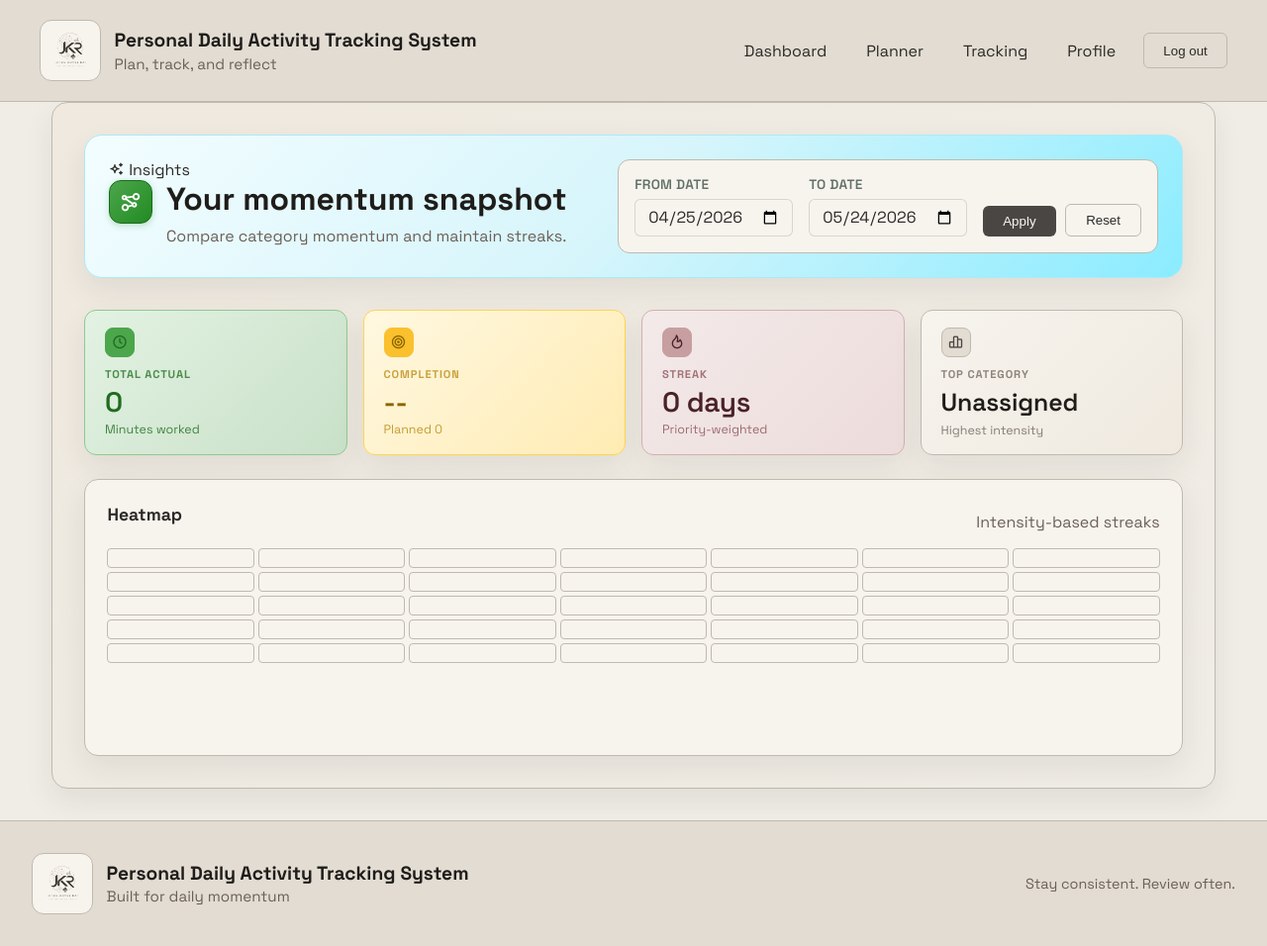
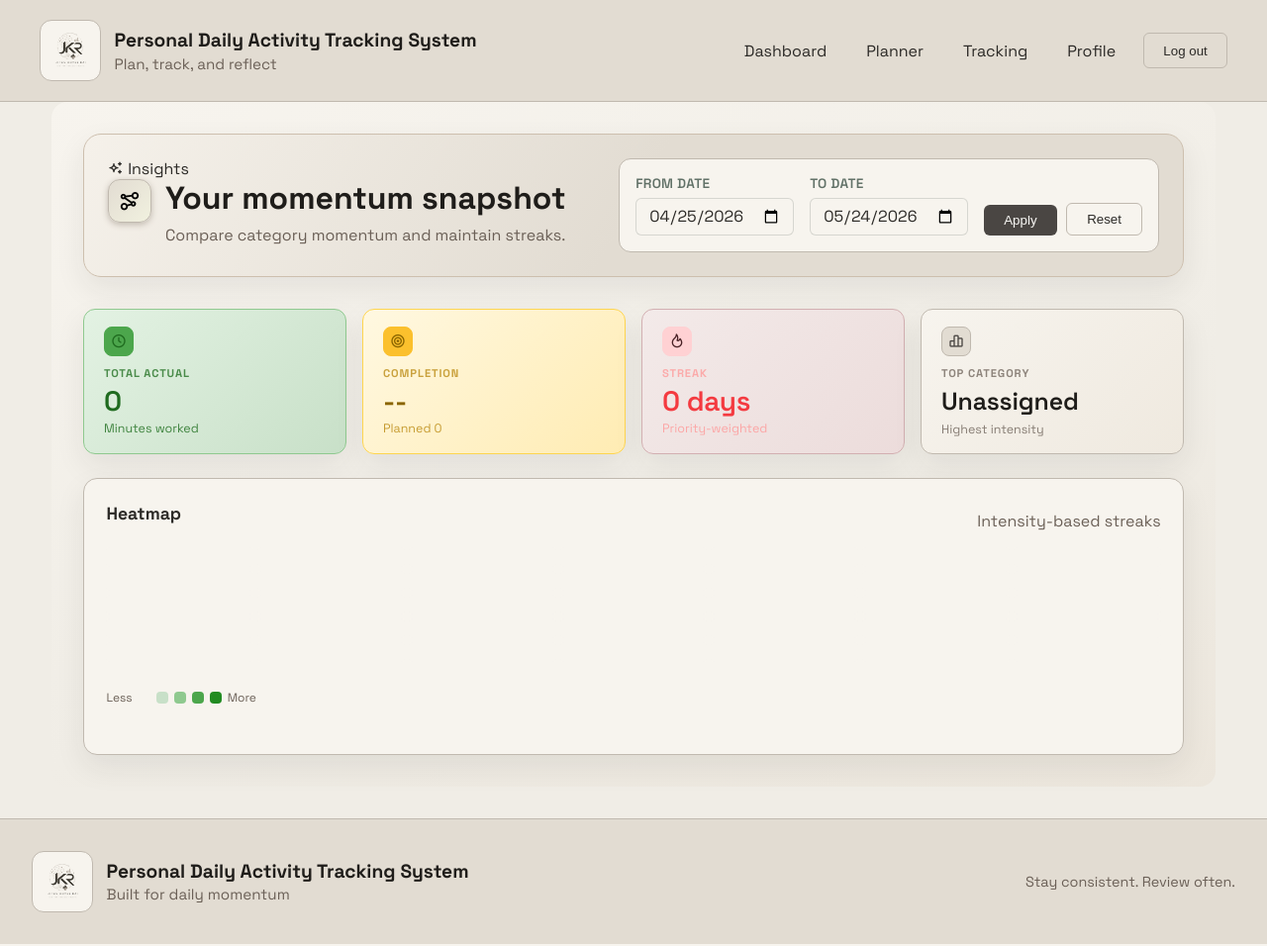
Before and after one commit to Jitenrai21/Personal_Daily_Activity_Tracking_System, a Django app: page /dashboard/ in a window 1280 px wide. Shown: the whole page at 99% size. Run offline with Django 5.2, Linux system fonts and the light colour scheme; the visitor is signed in with stand-in values (Sample User, id 1); data comes from the database, SQL or seed files in the repository; data that the repository does not hold is empty; some libraries are stand-ins or nearby versions.

Commit message:
Dashboard UI

```diff
--- a/templates/analytics/dashboard.html
+++ b/templates/analytics/dashboard.html
@@ -61,14 +61,21 @@
 
   <style>
     /* ─── Dashboard shell layout ─────────────────────────────── */
+    .dashboard-shell.page-shell {
+      border: none;
+      outline: none;
+      box-shadow: none;
+      background: linear-gradient(160deg, #f7f4ee 0%, #f0ede6 60%, #ece6dc 100%);
+      border-radius: 16px;
+    }
     .dashboard-header {
       display: flex;
       justify-content: space-between;
       align-items: flex-start;
       gap: 2rem;
       flex-wrap: wrap;
-      background: linear-gradient(135deg, #f3fdff 0%, #d6f5fb 50%, #8aecff 100%);
-      border-color: #aee9f5;
+      background: linear-gradient(120deg, #f5f1ea 0%, #e2dcd2 50%, #e2dcd2 100%);
+      border-color: #cdbfae;
     }
 
     .dashboard-filters {
@@ -142,7 +149,7 @@
       gap: 6px;
       background: #ffffff;
       border: 1px solid #8fc98f;
-      color: #1a6b1a;
+      color: #F1F1DF;
       font-size: 0.7rem;
       font-weight: 700;
       text-transform: uppercase;
@@ -154,7 +161,7 @@
 
     .dashboard-eyebrow-pill .ti {
       font-size: 0.8rem;
-      color: #228B22;
+      color: #F1F1DF;
     }
 
     .dashboard-title-row {
@@ -167,18 +174,18 @@
       width: 44px;
       height: 44px;
       border-radius: 12px;
-      background: linear-gradient(135deg, #4ca64c 0%, #228B22 100%);
-      border: 1px solid #1a6b1a;
+      background: linear-gradient(135deg, #e2dcd2 0%, #F1F1DF 100%);
+      border: 1px solid #c0b9af;
       display: flex;
       align-items: center;
       justify-content: center;
       flex-shrink: 0;
-      box-shadow: 0 2px 6px rgba(34, 139, 34, 0.25);
+      box-shadow: 0 2px 6px #c0b9af;
     }
 
     .dashboard-title-icon .ti {
       font-size: 22px;
-      color: #ffffff;
+      color: #000000;
     }
 
     /* ─── KPI cards ──────────────────────────────────────────── */
@@ -240,10 +247,10 @@
       background: linear-gradient(135deg, #f3eae9 0%, #ecdcdb 100%);
       border-color: #d2afb1;
     }
-    .kpi-card--purple .kpi-label { color: #8a4d52; }  /* mid-mauve */
-    .kpi-card--purple .kpi-value { color: #4a2226; }  /* deep mauve — max contrast */
-    .kpi-card--purple .kpi-foot  { color: #8a4d52; }  /* mid-mauve — recedes */
-    .kpi-card--purple .kpi-icon  { background: #c79fa1; border-color: #c79fa1; color: #4a2226; }
+    .kpi-card--purple .kpi-label { color: #FF9797; }  /* mid-mauve */
+    .kpi-card--purple .kpi-value { color: #F43A40; }  /* deep mauve — max contrast */
+    .kpi-card--purple .kpi-foot  { color: #FF9797; }  /* mid-mauve — recedes */
+    .kpi-card--purple .kpi-icon  { background: #FFD1D3; border-color: #FFD1D3; color: #4a2226; }
 
     /* Neutral — descriptive / top category */
     .kpi-card--neutral {
@@ -510,6 +517,34 @@
       background: var(--surface-soft-hover);
     }
 
+    /* ─── Heatmap — base grid layout ─────────────────────────── */
+    .heatmap-grid {
+      display: flex;
+      flex-direction: column;
+      gap: 4px;
+    }
+
+    .heatmap-row {
+      display: flex;
+      gap: 4px;
+      width: 100%;
+    }
+
+    .heatmap-cell {
+      flex: 1 1 0;
+      aspect-ratio: 1 / 1;
+      min-width: 0;
+      max-height: 22px;
+      border-radius: 4px;
+      border: none;
+      transition: transform 0.12s ease, box-shadow 0.12s ease;
+    }
+
+    .heatmap-cell:hover {
+      transform: scale(1.18);
+      box-shadow: 0 0 0 1px rgba(34, 139, 34, 0.35);
+    }
+
     /* ─── Heatmap — forest green intensity ramp ──────────────── */
     /*
      * level-0  empty day   (neutral surface)
@@ -520,13 +555,35 @@
      */
     .heatmap-cell.level-0 {
       background: var(--surface-soft, #f7f4ee);
-      border: 1px solid var(--border-color, #c0b9af);
     }
 
-    .heatmap-cell.level-1 { background: #c8e0c8; border: 1px solid #8fc98f; }
-    .heatmap-cell.level-2 { background: #8fc98f; border: 1px solid #4ca64c; }
-    .heatmap-cell.level-3 { background: #4ca64c; border: 1px solid #228B22; }
-    .heatmap-cell.level-4 { background: #228B22; border: 1px solid #1a6b1a; }
+    .heatmap-cell.level-1 { background: #c8e0c8; }
+    .heatmap-cell.level-2 { background: #8fc98f; }
+    .heatmap-cell.level-3 { background: #4ca64c; }
+    .heatmap-cell.level-4 { background: #228B22; }
+
+    /* ─── Heatmap — "Less → More" legend ─────────────────────── */
+    .heatmap-legend {
+      display: flex;
+      align-items: center;
+      gap: 6px;
+      font-size: 0.75rem;
+      color: var(--accent-color, #6b6057);
+      margin-top: 0.75rem;
+    }
+
+    .heatmap-legend .heatmap-cell {
+      flex: 0 0 auto;
+      width: 12px;
+      height: 12px;
+      aspect-ratio: unset;
+      max-height: none;
+    }
+
+    .heatmap-legend .heatmap-cell:hover {
+      transform: none;
+      box-shadow: none;
+    }
 
     /* ─── Empty state ────────────────────────────────────────── */
     .empty-state {
--- a/templates/analytics/partials/dashboard_content.html
+++ b/templates/analytics/partials/dashboard_content.html
@@ -87,6 +87,15 @@
         </div>
       {% endfor %}
     </div>
+    <div class="heatmap-legend">
+      <span>Less</span>
+      <div class="heatmap-cell level-0"></div>
+      <div class="heatmap-cell level-1"></div>
+      <div class="heatmap-cell level-2"></div>
+      <div class="heatmap-cell level-3"></div>
+      <div class="heatmap-cell level-4"></div>
+      <span>More</span>
+    </div>
   </div>
 </section>
 
```
